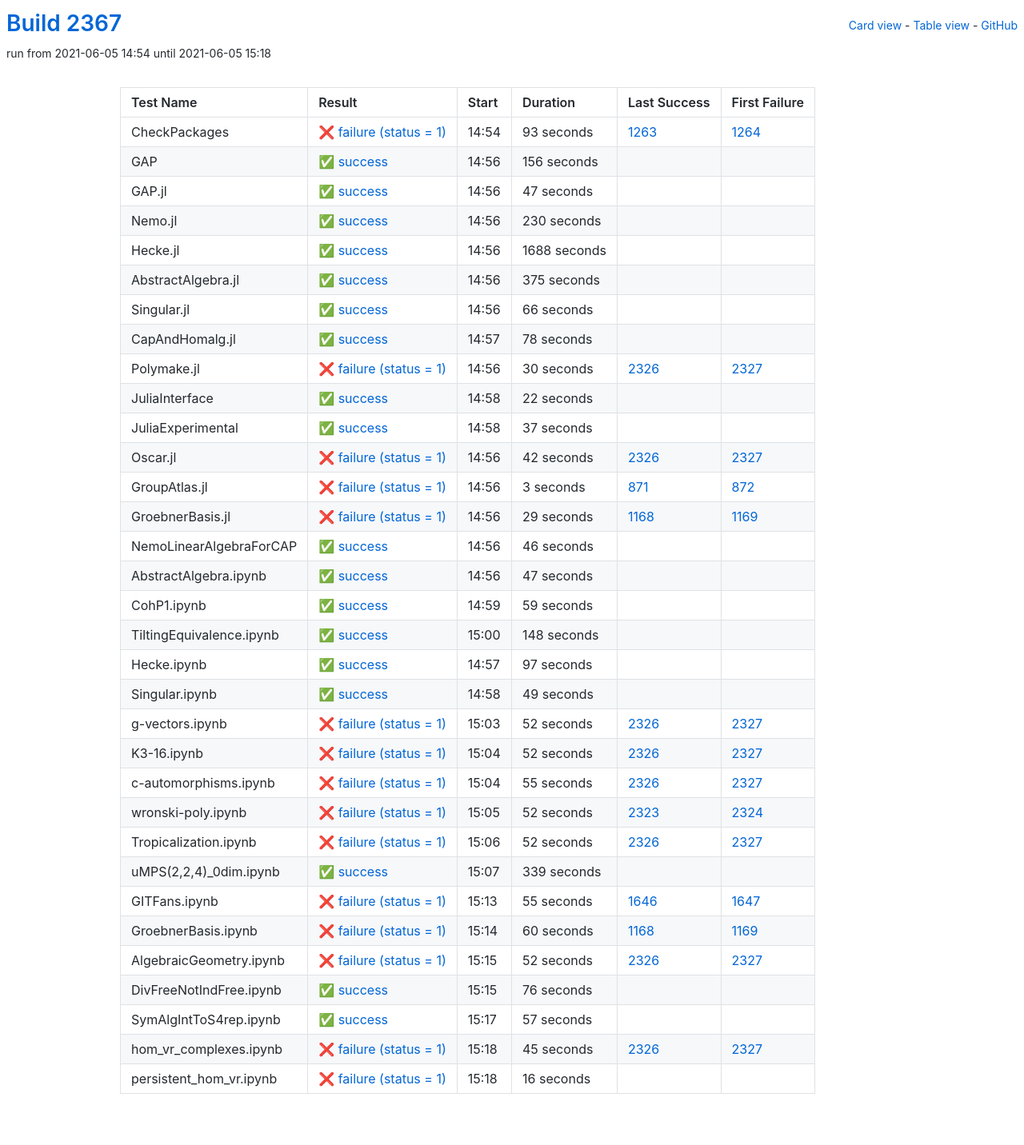
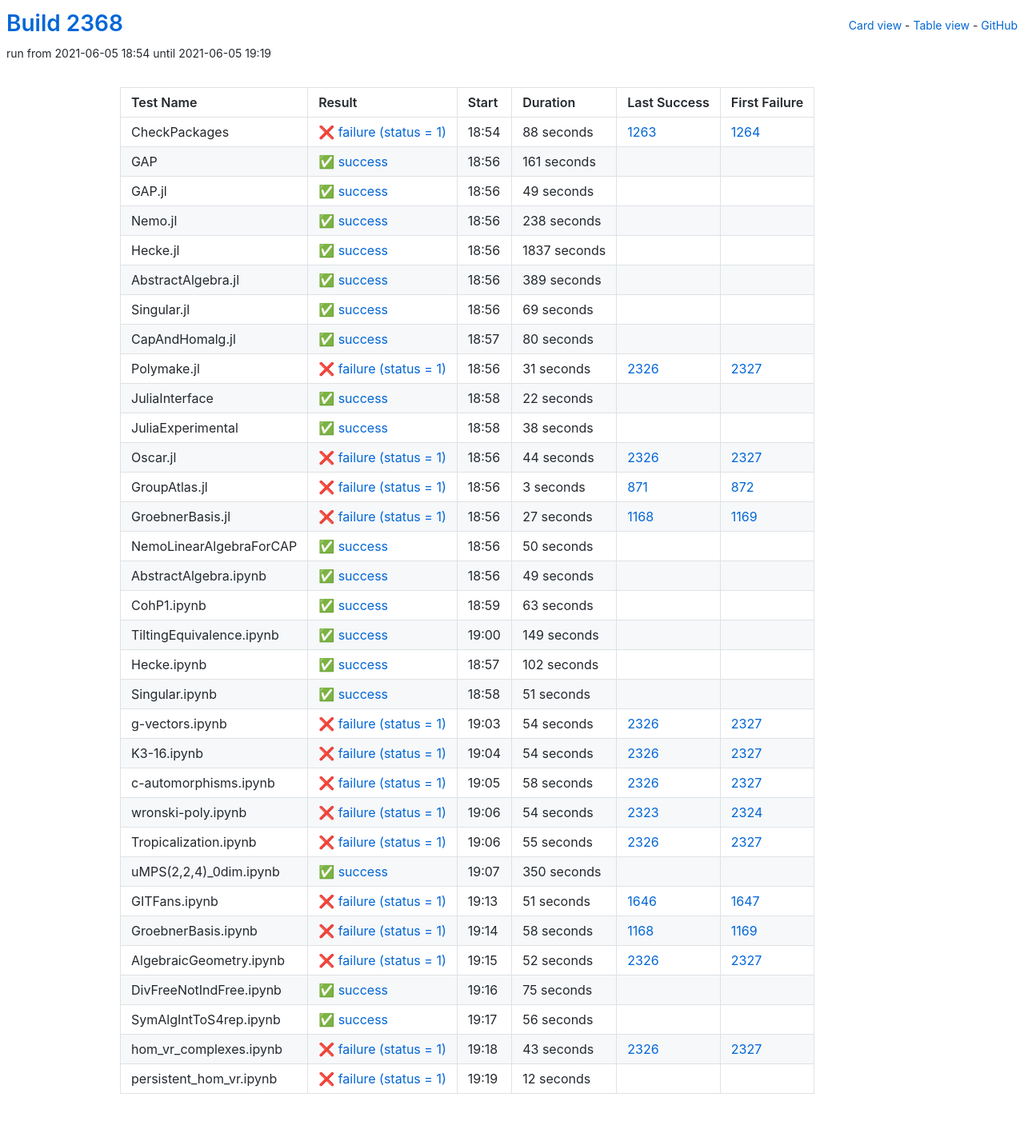
Before and after one commit to oscar-system/oscar-ci-status-stable, a Jekyll site: the page built from table.html, in a window 1280 px wide. Shown: the whole page at 80% size. Built offline with Jekyll 4.4.1, drawn with Linux system fonts in a browser that asks for light colours.

Commit message:
Build #2368

```diff
--- a/_data/ci.yml
+++ b/_data/ci.yml
@@ -1,6 +1,6 @@
 ---
-build: 2367
-build_url: https://oscarci.mathematik.uni-kl.de/job/oscar-stable/2367/
+build: 2368
+build_url: https://oscarci.mathematik.uni-kl.de/job/oscar-stable/2368/
 job: oscar-stable
 organization: oscar-system
 repo: oscar-ci-status-stable
@@ -8,116 +8,116 @@ repourl: https://github.com/oscar-system/oscar-ci-status-stable
 tests:
 - name: CheckPackages
   id: checkpackages
-  log: https://oscarci.mathematik.uni-kl.de/job/oscar-stable/2367/artifact/logs/build-2367/CheckPackages.log
-  start: 2021-06-05 14:54
+  log: https://oscarci.mathematik.uni-kl.de/job/oscar-stable/2368/artifact/logs/build-2368/CheckPackages.log
+  start: 2021-06-05 18:54
   success: false
   exitcode: 1
   status: failure
-  duration: 93
+  duration: 88
   last_success: 1263
   last_success_url: https://oscarci.mathematik.uni-kl.de/job/oscar-stable/1263/
   first_failure: 1264
   first_failure_url: https://oscarci.mathematik.uni-kl.de/job/oscar-stable/1264/
 - name: GAP
   id: gap
-  log: https://oscarci.mathematik.uni-kl.de/job/oscar-stable/2367/artifact/logs/build-2367/GAP.log
-  start: 2021-06-05 14:56
+  log: https://oscarci.mathematik.uni-kl.de/job/oscar-stable/2368/artifact/logs/build-2368/GAP.log
+  start: 2021-06-05 18:56
   success: true
   exitcode: 0
   status: success
-  duration: 156
+  duration: 161
   last_success: false
   last_success_url:
   first_failure: false
   first_failure_url:
 - name: GAP.jl
   id: gap-jl
-  log: https://oscarci.mathematik.uni-kl.de/job/oscar-stable/2367/artifact/logs/build-2367/GAP.jl.log
-  start: 2021-06-05 14:56
+  log: https://oscarci.mathematik.uni-kl.de/job/oscar-stable/2368/artifact/logs/build-2368/GAP.jl.log
+  start: 2021-06-05 18:56
   success: true
   exitcode: 0
   status: success
-  duration: 47
+  duration: 49
   last_success: false
   last_success_url:
   first_failure: false
   first_failure_url:
 - name: Nemo.jl
   id: nemo-jl
-  log: https://oscarci.mathematik.uni-kl.de/job/oscar-stable/2367/artifact/logs/build-2367/Nemo.jl.log
-  start: 2021-06-05 14:56
+  log: https://oscarci.mathematik.uni-kl.de/job/oscar-stable/2368/artifact/logs/build-2368/Nemo.jl.log
+  start: 2021-06-05 18:56
   success: true
   exitcode: 0
   status: success
-  duration: 230
+  duration: 238
   last_success: false
   last_success_url:
   first_failure: false
   first_failure_url:
 - name: Hecke.jl
   id: hecke-jl
-  log: https://oscarci.mathematik.uni-kl.de/job/oscar-stable/2367/artifact/logs/build-2367/Hecke.jl.log
-  start: 2021-06-05 14:56
+  log: https://oscarci.mathematik.uni-kl.de/job/oscar-stable/2368/artifact/logs/build-2368/Hecke.jl.log
+  start: 2021-06-05 18:56
   success: true
   exitcode: 0
   status: success
-  duration: 1688
+  duration: 1837
   last_success: false
   last_success_url:
   first_failure: false
   first_failure_url:
 - name: AbstractAlgebra.jl
   id: abstractalgebra-jl
-  log: https://oscarci.mathematik.uni-kl.de/job/oscar-stable/2367/artifact/logs/build-2367/AbstractAlgebra.jl.log
-  start: 2021-06-05 14:56
+  log: https://oscarci.mathematik.uni-kl.de/job/oscar-stable/2368/artifact/logs/build-2368/AbstractAlgebra.jl.log
+  start: 2021-06-05 18:56
   success: true
   exitcode: 0
   status: success
-  duration: 375
+  duration: 389
   last_success: false
   last_success_url:
   first_failure: false
   first_failure_url:
 - name: Singular.jl
   id: singular-jl
-  log: https://oscarci.mathematik.uni-kl.de/job/oscar-stable/2367/artifact/logs/build-2367/Singular.jl.log
-  start: 2021-06-05 14:56
+  log: https://oscarci.mathematik.uni-kl.de/job/oscar-stable/2368/artifact/logs/build-2368/Singular.jl.log
+  start: 2021-06-05 18:56
   success: true
   exitcode: 0
   status: success
-  duration: 66
+  duration: 69
   last_success: false
   last_success_url:
   first_failure: false
   first_failure_url:
 - name: CapAndHomalg.jl
   id: capandhomalg-jl
-  log: https://oscarci.mathematik.uni-kl.de/job/oscar-stable/2367/artifact/logs/build-2367/CapAndHomalg.jl.log
-  start: 2021-06-05 14:57
+  log: https://oscarci.mathematik.uni-kl.de/job/oscar-stable/2368/artifact/logs/build-2368/CapAndHomalg.jl.log
+  start: 2021-06-05 18:57
   success: true
   exitcode: 0
   status: success
-  duration: 78
+  duration: 80
   last_success: false
   last_success_url:
   first_failure: false
   first_failure_url:
 - name: Polymake.jl
   id: polymake-jl
-  log: https://oscarci.mathematik.uni-kl.de/job/oscar-stable/2367/artifact/logs/build-2367/Polymake.jl.log
-  start: 2021-06-05 14:56
+  log: https://oscarci.mathematik.uni-kl.de/job/oscar-stable/2368/artifact/logs/build-2368/Polymake.jl.log
+  start: 2021-06-05 18:56
   success: false
   exitcode: 1
   status: failure
-  duration: 30
+  duration: 31
   last_success: 2326
   last_success_url: https://oscarci.mathematik.uni-kl.de/job/oscar-stable/2326/
   first_failure: 2327
   first_failure_url: https://oscarci.mathematik.uni-kl.de/job/oscar-stable/2327/
 - name: JuliaInterface
   id: juliainterface
-  log: https://oscarci.mathematik.uni-kl.de/job/oscar-stable/2367/artifact/logs/build-2367/JuliaInterface.log
-  start: 2021-06-05 14:58
+  log: https://oscarci.mathematik.uni-kl.de/job/oscar-stable/2368/artifact/logs/build-2368/JuliaInterface.log
+  start: 2021-06-05 18:58
   success: true
   exitcode: 0
   status: success
@@ -128,32 +128,32 @@ tests:
   first_failure_url:
 - name: JuliaExperimental
   id: juliaexperimental
-  log: https://oscarci.mathematik.uni-kl.de/job/oscar-stable/2367/artifact/logs/build-2367/JuliaExperimental.log
-  start: 2021-06-05 14:58
+  log: https://oscarci.mathematik.uni-kl.de/job/oscar-stable/2368/artifact/logs/build-2368/JuliaExperimental.log
+  start: 2021-06-05 18:58
   success: true
   exitcode: 0
   status: success
-  duration: 37
+  duration: 38
   last_success: false
   last_success_url:
   first_failure: false
   first_failure_url:
 - name: Oscar.jl
   id: oscar-jl
-  log: https://oscarci.mathematik.uni-kl.de/job/oscar-stable/2367/artifact/logs/build-2367/Oscar.jl.log
-  start: 2021-06-05 14:56
+  log: https://oscarci.mathematik.uni-kl.de/job/oscar-stable/2368/artifact/logs/build-2368/Oscar.jl.log
+  start: 2021-06-05 18:56
   success: false
   exitcode: 1
   status: failure
-  duration: 42
+  duration: 44
   last_success: 2326
   last_success_url: https://oscarci.mathematik.uni-kl.de/job/oscar-stable/2326/
   first_failure: 2327
   first_failure_url: https://oscarci.mathematik.uni-kl.de/job/oscar-stable/2327/
 - name: GroupAtlas.jl
   id: groupatlas-jl
-  log: https://oscarci.mathematik.uni-kl.de/job/oscar-stable/2367/artifact/logs/build-2367/GroupAtlas.jl.log
-  start: 2021-06-05 14:56
+  log: https://oscarci.mathematik.uni-kl.de/job/oscar-stable/2368/artifact/logs/build-2368/GroupAtlas.jl.log
+  start: 2021-06-05 18:56
   success: false
   exitcode: 1
   status: failure
@@ -164,80 +164,32 @@ tests:
   first_failure_url: https://oscarci.mathematik.uni-kl.de/job/oscar-stable/872/
 - name: GroebnerBasis.jl
   id: groebnerbasis-jl
-  log: https://oscarci.mathematik.uni-kl.de/job/oscar-stable/2367/artifact/logs/build-2367/GroebnerBasis.jl.log
-  start: 2021-06-05 14:56
+  log: https://oscarci.mathematik.uni-kl.de/job/oscar-stable/2368/artifact/logs/build-2368/GroebnerBasis.jl.log
+  start: 2021-06-05 18:56
   success: false
   exitcode: 1
   status: failure
-  duration: 29
+  duration: 27
   last_success: 1168
   last_success_url: https://oscarci.mathematik.uni-kl.de/job/oscar-stable/1168/
   first_failure: 1169
   first_failure_url: https://oscarci.mathematik.uni-kl.de/job/oscar-stable/1169/
 - name: NemoLinearAlgebraForCAP
   id: nemolinearalgebraforcap
-  log: https://oscarci.mathematik.uni-kl.de/job/oscar-stable/2367/artifact/logs/build-2367/NemoLinearAlgebraForCAP.log
-  start: 2021-06-05 14:56
+  log: https://oscarci.mathematik.uni-kl.de/job/oscar-stable/2368/artifact/logs/build-2368/NemoLinearAlgebraForCAP.log
+  start: 2021-06-05 18:56
   success: true
   exitcode: 0
   status: success
-  duration: 46
+  duration: 50
   last_success: false
   last_success_url:
   first_failure: false
   first_failure_url:
 - name: AbstractAlgebra.ipynb
   id: abstractalgebra-ipynb
-  log: https://oscarci.mathematik.uni-kl.de/job/oscar-stable/2367/artifact/logs/build-2367/AbstractAlgebra.ipynb.log
-  start: 2021-06-05 14:56
-  success: true
-  exitcode: 0
-  status: success
-  duration: 47
-  last_success: false
-  last_success_url:
-  first_failure: false
-  first_failure_url:
-- name: CohP1.ipynb
-  id: cohp1-ipynb
-  log: https://oscarci.mathematik.uni-kl.de/job/oscar-stable/2367/artifact/logs/build-2367/CohP1.ipynb.log
-  start: 2021-06-05 14:59
-  success: true
-  exitcode: 0
-  status: success
-  duration: 59
-  last_success: false
-  last_success_url:
-  first_failure: false
-  first_failure_url:
-- name: TiltingEquivalence.ipynb
-  id: tiltingequivalence-ipynb
-  log: https://oscarci.mathematik.uni-kl.de/job/oscar-stable/2367/artifact/logs/build-2367/TiltingEquivalence.ipynb.log
-  start: 2021-06-05 15:00
-  success: true
-  exitcode: 0
-  status: success
-  duration: 148
-  last_success: false
-  last_success_url:
-  first_failure: false
-  first_failure_url:
-- name: Hecke.ipynb
-  id: hecke-ipynb
-  log: https://oscarci.mathematik.uni-kl.de/job/oscar-stable/2367/artifact/logs/build-2367/Hecke.ipynb.log
-  start: 2021-06-05 14:57
-  success: true
-  exitcode: 0
-  status: success
-  duration: 97
-  last_success: false
-  last_success_url:
-  first_failure: false
-  first_failure_url:
-- name: Singular.ipynb
-  id: singular-ipynb
-  log: https://oscarci.mathematik.uni-kl.de/job/oscar-stable/2367/artifact/logs/build-2367/Singular.ipynb.log
-  start: 2021-06-05 14:58
+  log: https://oscarci.mathematik.uni-kl.de/job/oscar-stable/2368/artifact/logs/build-2368/AbstractAlgebra.ipynb.log
+  start: 2021-06-05 18:56
   success: true
   exitcode: 0
   status: success
@@ -246,34 +198,106 @@ tests:
   last_success_url:
   first_failure: false
   first_failure_url:
+- name: CohP1.ipynb
+  id: cohp1-ipynb
+  log: https://oscarci.mathematik.uni-kl.de/job/oscar-stable/2368/artifact/logs/build-2368/CohP1.ipynb.log
+  start: 2021-06-05 18:59
+  success: true
+  exitcode: 0
+  status: success
+  duration: 63
+  last_success: false
+  last_success_url:
+  first_failure: false
+  first_failure_url:
+- name: TiltingEquivalence.ipynb
+  id: tiltingequivalence-ipynb
+  log: https://oscarci.mathematik.uni-kl.de/job/oscar-stable/2368/artifact/logs/build-2368/TiltingEquivalence.ipynb.log
+  start: 2021-06-05 19:00
+  success: true
+  exitcode: 0
+  status: success
+  duration: 149
+  last_success: false
+  last_success_url:
+  first_failure: false
+  first_failure_url:
+- name: Hecke.ipynb
+  id: hecke-ipynb
+  log: https://oscarci.mathematik.uni-kl.de/job/oscar-stable/2368/artifact/logs/build-2368/Hecke.ipynb.log
+  start: 2021-06-05 18:57
+  success: true
+  exitcode: 0
+  status: success
+  duration: 102
+  last_success: false
+  last_success_url:
+  first_failure: false
+  first_failure_url:
+- name: Singular.ipynb
+  id: singular-ipynb
+  log: https://oscarci.mathematik.uni-kl.de/job/oscar-stable/2368/artifact/logs/build-2368/Singular.ipynb.log
+  start: 2021-06-05 18:58
+  success: true
+  exitcode: 0
+  status: success
+  duration: 51
+  last_success: false
+  last_success_url:
+  first_failure: false
+  first_failure_url:
 - name: g-vectors.ipynb
   id: g-vectors-ipynb
-  log: https://oscarci.mathematik.uni-kl.de/job/oscar-stable/2367/artifact/logs/build-2367/g-vectors.ipynb.log
-  start: 2021-06-05 15:03
+  log: https://oscarci.mathematik.uni-kl.de/job/oscar-stable/2368/artifact/logs/build-2368/g-vectors.ipynb.log
+  start: 2021-06-05 19:03
   success: false
   exitcode: 1
   status: failure
-  duration: 52
+  duration: 54
   last_success: 2326
   last_success_url: https://oscarci.mathematik.uni-kl.de/job/oscar-stable/2326/
   first_failure: 2327
   first_failure_url: https://oscarci.mathematik.uni-kl.de/job/oscar-stable/2327/
 - name: K3-16.ipynb
   id: k3-16-ipynb
-  log: https://oscarci.mathematik.uni-kl.de/job/oscar-stable/2367/artifact/logs/build-2367/K3-16.ipynb.log
-  start: 2021-06-05 15:04
+  log: https://oscarci.mathematik.uni-kl.de/job/oscar-stable/2368/artifact/logs/build-2368/K3-16.ipynb.log
+  start: 2021-06-05 19:04
   success: false
   exitcode: 1
   status: failure
-  duration: 52
+  duration: 54
   last_success: 2326
   last_success_url: https://oscarci.mathematik.uni-kl.de/job/oscar-stable/2326/
   first_failure: 2327
   first_failure_url: https://oscarci.mathematik.uni-kl.de/job/oscar-stable/2327/
 - name: c-automorphisms.ipynb
   id: c-automorphisms-ipynb
-  log: https://oscarci.mathematik.uni-kl.de/job/oscar-stable/2367/artifact/logs/build-2367/c-automorphisms.ipynb.log
-  start: 2021-06-05 15:04
+  log: https://oscarci.mathematik.uni-kl.de/job/oscar-stable/2368/artifact/logs/build-2368/c-automorphisms.ipynb.log
+  start: 2021-06-05 19:05
+  success: false
+  exitcode: 1
+  status: failure
+  duration: 58
+  last_success: 2326
+  last_success_url: https://oscarci.mathematik.uni-kl.de/job/oscar-stable/2326/
+  first_failure: 2327
+  first_failure_url: https://oscarci.mathematik.uni-kl.de/job/oscar-stable/2327/
+- name: wronski-poly.ipynb
+  id: wronski-poly-ipynb
+  log: https://oscarci.mathematik.uni-kl.de/job/oscar-stable/2368/artifact/logs/build-2368/wronski-poly.ipynb.log
+  start: 2021-06-05 19:06
+  success: false
+  exitcode: 1
+  status: failure
+  duration: 54
+  last_success: 2323
+  last_success_url: https://oscarci.mathematik.uni-kl.de/job/oscar-stable/2323/
+  first_failure: 2324
+  first_failure_url: https://oscarci.mathematik.uni-kl.de/job/oscar-stable/2324/
+- name: Tropicalization.ipynb
+  id: tropicalization-ipynb
+  log: https://oscarci.mathematik.uni-kl.de/job/oscar-stable/2368/artifact/logs/build-2368/Tropicalization.ipynb.log
+  start: 2021-06-05 19:06
   success: false
   exitcode: 1
   status: failure
@@ -282,70 +306,46 @@ tests:
   last_success_url: https://oscarci.mathematik.uni-kl.de/job/oscar-stable/2326/
   first_failure: 2327
   first_failure_url: https://oscarci.mathematik.uni-kl.de/job/oscar-stable/2327/
-- name: wronski-poly.ipynb
-  id: wronski-poly-ipynb
-  log: https://oscarci.mathematik.uni-kl.de/job/oscar-stable/2367/artifact/logs/build-2367/wronski-poly.ipynb.log
-  start: 2021-06-05 15:05
-  success: false
-  exitcode: 1
-  status: failure
-  duration: 52
-  last_success: 2323
-  last_success_url: https://oscarci.mathematik.uni-kl.de/job/oscar-stable/2323/
-  first_failure: 2324
-  first_failure_url: https://oscarci.mathematik.uni-kl.de/job/oscar-stable/2324/
-- name: Tropicalization.ipynb
-  id: tropicalization-ipynb
-  log: https://oscarci.mathematik.uni-kl.de/job/oscar-stable/2367/artifact/logs/build-2367/Tropicalization.ipynb.log
-  start: 2021-06-05 15:06
-  success: false
-  exitcode: 1
-  status: failure
-  duration: 52
-  last_success: 2326
-  last_success_url: https://oscarci.mathematik.uni-kl.de/job/oscar-stable/2326/
-  first_failure: 2327
-  first_failure_url: https://oscarci.mathematik.uni-kl.de/job/oscar-stable/2327/
 - name: uMPS(2,2,4)_0dim.ipynb
   id: umps-2-2-4-0dim-ipynb
-  log: https://oscarci.mathematik.uni-kl.de/job/oscar-stable/2367/artifact/logs/build-2367/uMPS-2-2-4-_0dim.ipynb.log
-  start: 2021-06-05 15:07
+  log: https://oscarci.mathematik.uni-kl.de/job/oscar-stable/2368/artifact/logs/build-2368/uMPS-2-2-4-_0dim.ipynb.log
+  start: 2021-06-05 19:07
   success: true
   exitcode: 0
   status: success
-  duration: 339
+  duration: 350
   last_success: false
   last_success_url:
   first_failure: false
   first_failure_url:
 - name: GITFans.ipynb
   id: gitfans-ipynb
-  log: https://oscarci.mathematik.uni-kl.de/job/oscar-stable/2367/artifact/logs/build-2367/GITFans.ipynb.log
-  start: 2021-06-05 15:13
+  log: https://oscarci.mathematik.uni-kl.de/job/oscar-stable/2368/artifact/logs/build-2368/GITFans.ipynb.log
+  start: 2021-06-05 19:13
   success: false
   exitcode: 1
   status: failure
-  duration: 55
+  duration: 51
   last_success: 1646
   last_success_url: https://oscarci.mathematik.uni-kl.de/job/oscar-stable/1646/
   first_failure: 1647
   first_failure_url: https://oscarci.mathematik.uni-kl.de/job/oscar-stable/1647/
 - name: GroebnerBasis.ipynb
   id: groebnerbasis-ipynb
-  log: https://oscarci.mathematik.uni-kl.de/job/oscar-stable/2367/artifact/logs/build-2367/GroebnerBasis.ipynb.log
-  start: 2021-06-05 15:14
+  log: https://oscarci.mathematik.uni-kl.de/job/oscar-stable/2368/artifact/logs/build-2368/GroebnerBasis.ipynb.log
+  start: 2021-06-05 19:14
   success: false
   exitcode: 1
   status: failure
-  duration: 60
+  duration: 58
   last_success: 1168
   last_success_url: https://oscarci.mathematik.uni-kl.de/job/oscar-stable/1168/
   first_failure: 1169
   first_failure_url: https://oscarci.mathematik.uni-kl.de/job/oscar-stable/1169/
 - name: AlgebraicGeometry.ipynb
   id: algebraicgeometry-ipynb
-  log: https://oscarci.mathematik.uni-kl.de/job/oscar-stable/2367/artifact/logs/build-2367/AlgebraicGeometry.ipynb.log
-  start: 2021-06-05 15:15
+  log: https://oscarci.mathematik.uni-kl.de/job/oscar-stable/2368/artifact/logs/build-2368/AlgebraicGeometry.ipynb.log
+  start: 2021-06-05 19:15
   success: false
   exitcode: 1
   status: failure
@@ -356,48 +356,48 @@ tests:
   first_failure_url: https://oscarci.mathematik.uni-kl.de/job/oscar-stable/2327/
 - name: DivFreeNotIndFree.ipynb
   id: divfreenotindfree-ipynb
-  log: https://oscarci.mathematik.uni-kl.de/job/oscar-stable/2367/artifact/logs/build-2367/DivFreeNotIndFree.ipynb.log
-  start: 2021-06-05 15:15
+  log: https://oscarci.mathematik.uni-kl.de/job/oscar-stable/2368/artifact/logs/build-2368/DivFreeNotIndFree.ipynb.log
+  start: 2021-06-05 19:16
   success: true
   exitcode: 0
   status: success
-  duration: 76
+  duration: 75
   last_success: false
   last_success_url:
   first_failure: false
   first_failure_url:
 - name: SymAlgIntToS4rep.ipynb
   id: symalginttos4rep-ipynb
-  log: https://oscarci.mathematik.uni-kl.de/job/oscar-stable/2367/artifact/logs/build-2367/SymAlgIntToS4rep.ipynb.log
-  start: 2021-06-05 15:17
+  log: https://oscarci.mathematik.uni-kl.de/job/oscar-stable/2368/artifact/logs/build-2368/SymAlgIntToS4rep.ipynb.log
+  start: 2021-06-05 19:17
   success: true
   exitcode: 0
   status: success
-  duration: 57
+  duration: 56
   last_success: false
   last_success_url:
   first_failure: false
   first_failure_url:
 - name: hom_vr_complexes.ipynb
   id: hom-vr-complexes-ipynb
-  log: https://oscarci.mathematik.uni-kl.de/job/oscar-stable/2367/artifact/logs/build-2367/hom_vr_complexes.ipynb.log
-  start: 2021-06-05 15:18
+  log: https://oscarci.mathematik.uni-kl.de/job/oscar-stable/2368/artifact/logs/build-2368/hom_vr_complexes.ipynb.log
+  start: 2021-06-05 19:18
   success: false
   exitcode: 1
   status: failure
-  duration: 45
+  duration: 43
   last_success: 2326
   last_success_url: https://oscarci.mathematik.uni-kl.de/job/oscar-stable/2326/
   first_failure: 2327
   first_failure_url: https://oscarci.mathematik.uni-kl.de/job/oscar-stable/2327/
 - name: persistent_hom_vr.ipynb
   id: persistent-hom-vr-ipynb
-  log: https://oscarci.mathematik.uni-kl.de/job/oscar-stable/2367/artifact/logs/build-2367/persistent_hom_vr.ipynb.log
-  start: 2021-06-05 15:18
+  log: https://oscarci.mathematik.uni-kl.de/job/oscar-stable/2368/artifact/logs/build-2368/persistent_hom_vr.ipynb.log
+  start: 2021-06-05 19:19
   success: false
   exitcode: 1
   status: failure
-  duration: 16
+  duration: 12
   last_success: false
   last_success_url:
   first_failure: false
```
Also changed, not shown: README.md.
